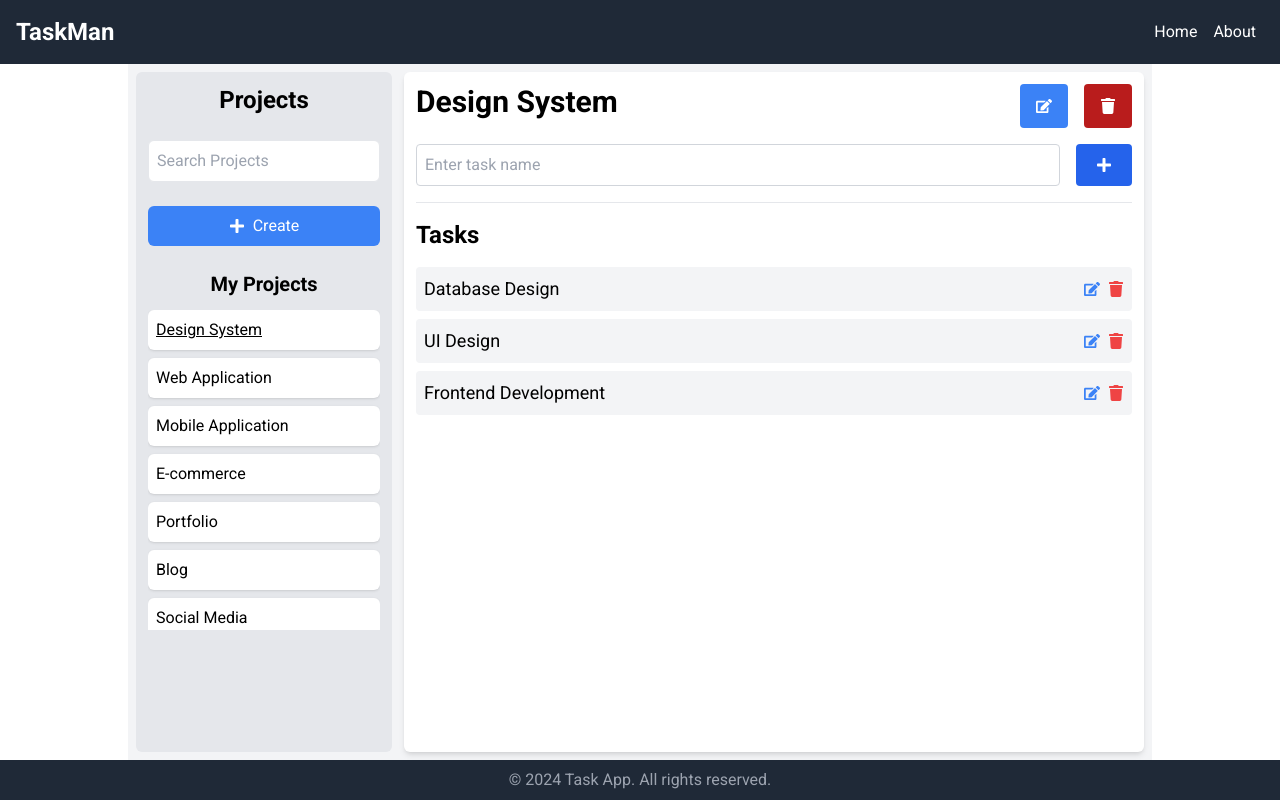
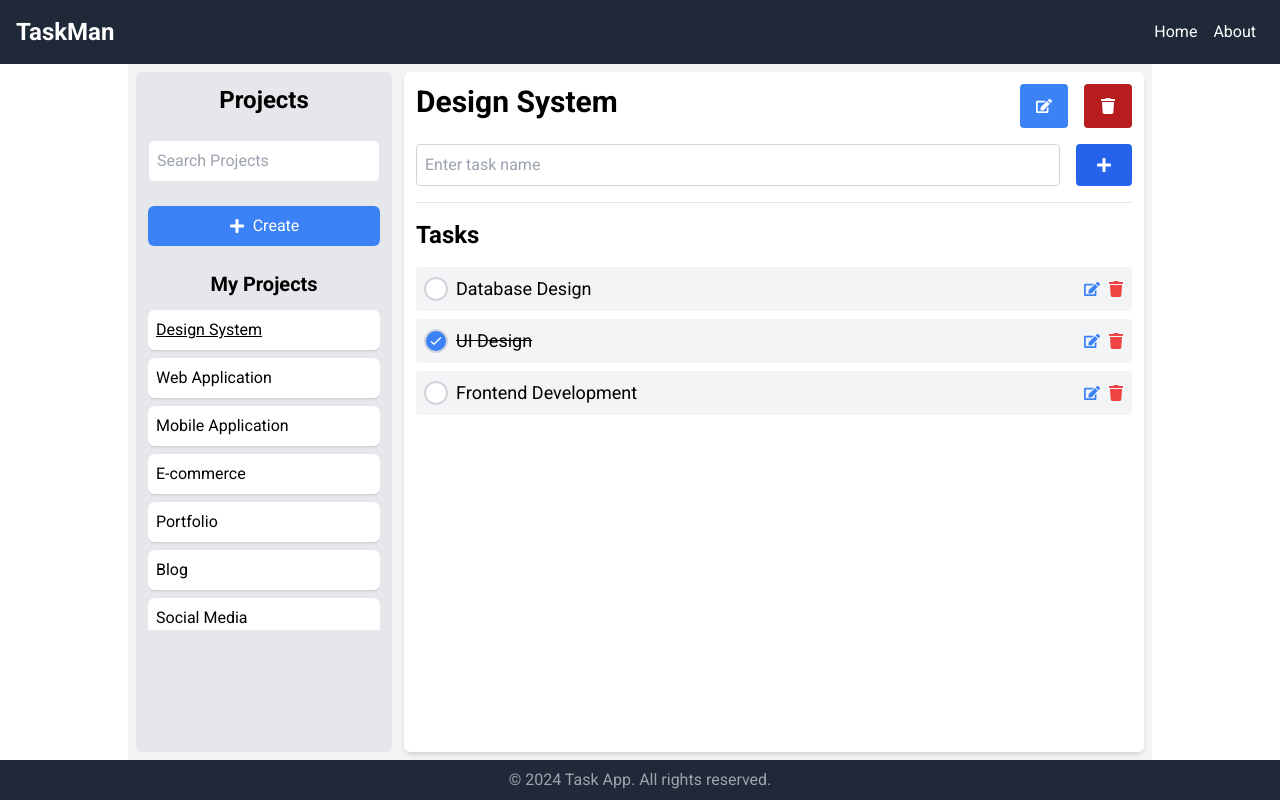
Before and after one commit to DLSiem/react-task-manager, a React (Vite) app in the folder client/: page /project/1 in a window 1280 px wide. Built offline with nearby package versions, Linux system fonts and the light colour scheme.

Commit message:
adding checkbox

```diff
--- /dev/null
+++ b/client/src/components/CustomCheckbox.jsx
@@ -0,0 +1,59 @@
+import { useState } from "react";
+import propTypes from "prop-types";
+import { useFetcher } from "react-router-dom";
+
+const CustomCheckbox = ({ check, taskId }) => {
+  const fetcher = useFetcher();
+  const [checked, setChecked] = useState(check);
+  return (
+    <label className="flex items-center cursor-pointer mr-2">
+      <input
+        type="checkbox"
+        className="hidden"
+        checked={checked}
+        onChange={() => {
+          fetcher.submit(
+            {
+              type: "update-task",
+              taskId: taskId,
+              taskStatus: checked ? "Pending" : "Completed",
+            },
+            {
+              method: "PATCH",
+            }
+          );
+          setChecked(!checked);
+        }}
+      />
+      <div
+        className={`w-6 h-6 rounded-full border-2 border-gray-300 flex items-center justify-center ${
+          checked ? "bg-blue-500 border-blue-500" : "bg-white"
+        }`}
+      >
+        {checked && (
+          <svg
+            xmlns="http://www.w3.org/2000/svg"
+            className="h-4 w-4 text-white"
+            fill="none"
+            viewBox="0 0 24 24"
+            stroke="currentColor"
+            strokeWidth="2"
+          >
+            <path
+              strokeLinecap="round"
+              strokeLinejoin="round"
+              d="M5 13l4 4L19 7"
+            />
+          </svg>
+        )}
+      </div>
+    </label>
+  );
+};
+
+export default CustomCheckbox;
+
+CustomCheckbox.propTypes = {
+  check: propTypes.bool,
+  taskId: propTypes.number,
+};
--- a/client/src/data/projectdata.js
+++ b/client/src/data/projectdata.js
@@ -54,7 +54,7 @@ export const Tasks = [
     TaskId: 3,
     ProjectId: 1,
     TaskName: "Frontend Development",
-    Status: "In Progress",
+    Status: "Pending",
   },
   {
     TaskId: 4,
@@ -72,7 +72,7 @@ export const Tasks = [
     TaskId: 6,
     ProjectId: 2,
     TaskName: "Testing",
-    Status: "In Progress",
+    Status: "Pending",
   },
 
   {
@@ -91,7 +91,7 @@ export const Tasks = [
     TaskId: 9,
     ProjectId: 3,
     TaskName: "Testing",
-    Status: "In Progress",
+    Status: "Pending",
   },
   {
     TaskId: 10,
--- a/client/src/pages/Tasks.jsx
+++ b/client/src/pages/Tasks.jsx
@@ -2,6 +2,7 @@ import { useState } from "react";
 import { useFetcher, useParams } from "react-router-dom";
 import { FaEdit, FaPlus, FaTrash, FaSave } from "react-icons/fa";
 import propTypes from "prop-types";
+import CustomCheckbox from "../components/CustomCheckbox";
 
 const Tasks = ({ tasks }) => {
   const [taskName, setTaskName] = useState("");
@@ -55,12 +56,16 @@ const Tasks = ({ tasks }) => {
         )}
 
         <ul className="space-y-2">
-          {tasks.map(({ TaskName, TaskId }, index) => (
+          {tasks.map(({ TaskName, TaskId, Status }, index) => (
             <li
               key={index}
               className="p-2 bg-gray-100 rounded flex justify-between"
             >
-              <Task taskName={TaskName} taskId={TaskId} />
+              <Task
+                taskName={TaskName}
+                taskId={TaskId}
+                status={Status === "Pending" ? false : true}
+              />
             </li>
           ))}
         </ul>
@@ -82,10 +87,13 @@ Tasks.propTypes = {
 
 export default Tasks;
 
-const Task = ({ taskName, taskId }) => {
+const Task = ({ taskName, taskId, status }) => {
   const [isEditing, setIsEditing] = useState(false);
   const [name, setName] = useState(taskName);
+  const checked = status;
   const fetcher = useFetcher();
+  console.log("Status", status, taskId);
+  console.log("Pending" === status);
 
   const handleSubmit = (e) => {
     e.preventDefault();
@@ -122,7 +130,9 @@ const Task = ({ taskName, taskId }) => {
   } else {
     taskContent = (
       <div className="flex justify-between w-full">
-        <h3 className="text-lg flex">{taskName}</h3>
+        <h3 className={`text-lg flex ${checked ? "line-through" : ""}`}>
+          {taskName}
+        </h3>
         <button
           className="flex items-center text-blue-500"
           onClick={() => setIsEditing(true)}
@@ -135,6 +145,7 @@ const Task = ({ taskName, taskId }) => {
 
   return (
     <>
+      <CustomCheckbox check={checked} taskId={taskId} />
       {taskContent}
 
       <button
@@ -160,4 +171,5 @@ const Task = ({ taskName, taskId }) => {
 Task.propTypes = {
   taskName: propTypes.string,
   taskId: propTypes.number,
+  status: propTypes.bool,
 };
--- a/client/src/utils/actions/projectactions.js
+++ b/client/src/utils/actions/projectactions.js
@@ -6,7 +6,7 @@ export const projectActions = async ({ request }) => {
     const formData = await request.formData();
     console.log("Form data:", formData.get("projectName"));
     console.log("Type", formData.get("type"));
-    const { type, projectName, projectId, taskName, taskId } =
+    const { type, projectName, projectId, taskName, taskId, taskStatus } =
       Object.fromEntries(formData);
 
     console.log("ProjectId", projectId);
@@ -53,7 +53,15 @@ export const projectActions = async ({ request }) => {
 
       case "update-task": {
         const task = Tasks.find((task) => task.TaskId === parseInt(taskId));
-        task.TaskName = taskName;
+        // update task name and status
+
+        task.TaskName = taskName ? taskName : task.TaskName;
+
+        // task.TaskName = taskName;
+        if (taskStatus) {
+          task.Status = taskStatus;
+        }
+        console.log("Task Status:", task);
         return null;
       }
 
```
